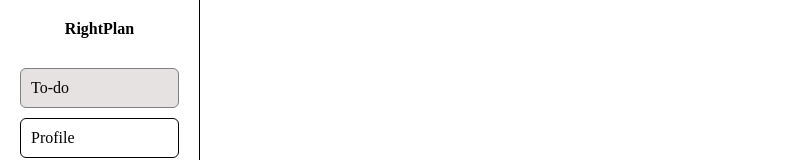
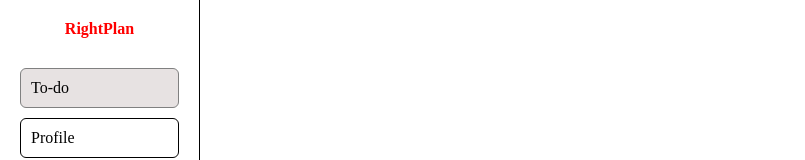
Before and after one commit to jes-t/todo-list, a React (Vite) app in the folder frontend/: page / in a window 1280 px wide. Shown: the top 160 px of the page, without its empty margins (0-805 px from the left). Built offline with nearby package versions, Linux system fonts and the light colour scheme.

Commit message:
Change color

```diff
--- a/frontend/src/widgets/NavBar/index.tsx
+++ b/frontend/src/widgets/NavBar/index.tsx
@@ -1,5 +1,5 @@
-import styled from 'styled-components';
-import { NavLink } from './ui/NavLink';
+import styled from "styled-components";
+import { NavLink } from "./ui/NavLink";
 
 export function NavBar() {
   return (
@@ -16,6 +16,7 @@ export function NavBar() {
 const Brand = styled.span`
   font-weight: bold;
   margin-bottom: 30px;
+  color: red;
 `;
 const Root = styled.div`
   display: flex;
```
Lines whose indentation alone changed are shown as unchanged.
